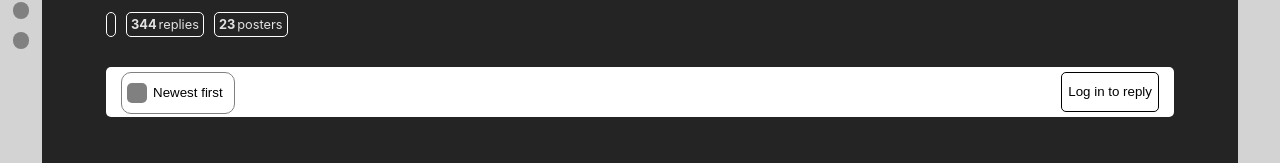
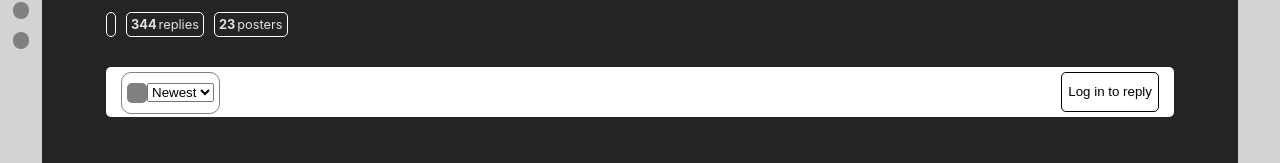
Before and after one commit to tomasrobino/forum, a React (Vite) app in the folder client/: page /category/1/post/1 in a window 1280 px wide. Shown: the part 128-291 px from the top of the page. Built offline with nearby package versions, Linux system fonts and the light colour scheme; no server answers.

Commit message:
PostMenuBar select working

```diff
--- a/client/src/components/post/PostMenuBar.tsx
+++ b/client/src/components/post/PostMenuBar.tsx
@@ -1,11 +1,23 @@
 import styles from './PostMenuBar.module.css'
+import {ChangeEvent, useState} from "react";
+import {useSearchParams} from "react-router-dom";
 
 export function PostMenuBar() {
+  const [selectedValue, setSelectedValue] = useState("newest");
+  const [searchParams, setSearchParams] = useSearchParams();
+  function handleChange(event: ChangeEvent<HTMLSelectElement>) {
+    setSearchParams({"order": event.target.value});
+    setSelectedValue(event.target.value);
+  }
+
   return (
     <div className={styles.bar}>
         <div className={styles.buttonDiv}>
           <div className={styles.icon}></div>
-          <button className={styles.button}>Newest first</button>
+          <select value={selectedValue} onChange={handleChange}>
+            <option value="newest">Newest</option>
+            <option value="oldest">Oldest</option>
+          </select>
         </div>
       <button className={`${styles.button} ${styles.rightButton}`}>Log in to reply</button>
     </div>
```
